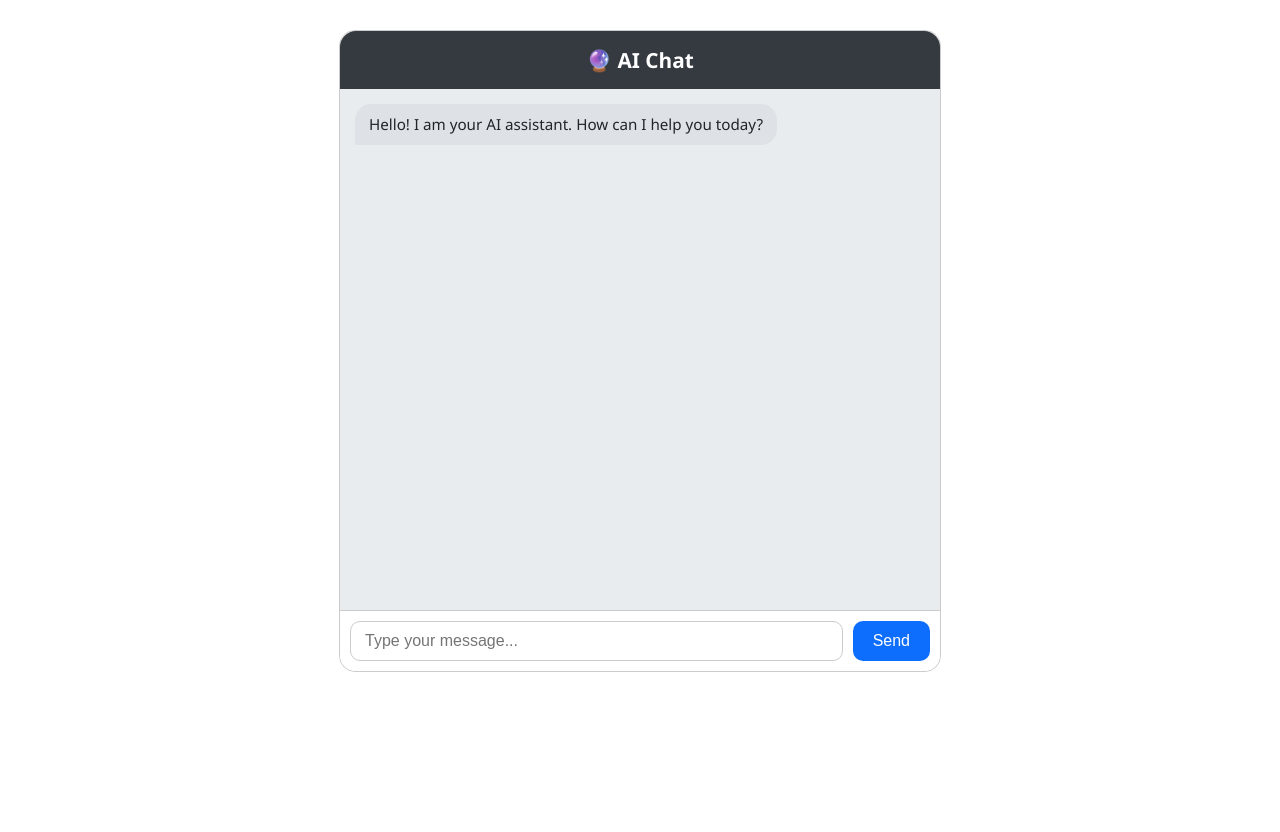
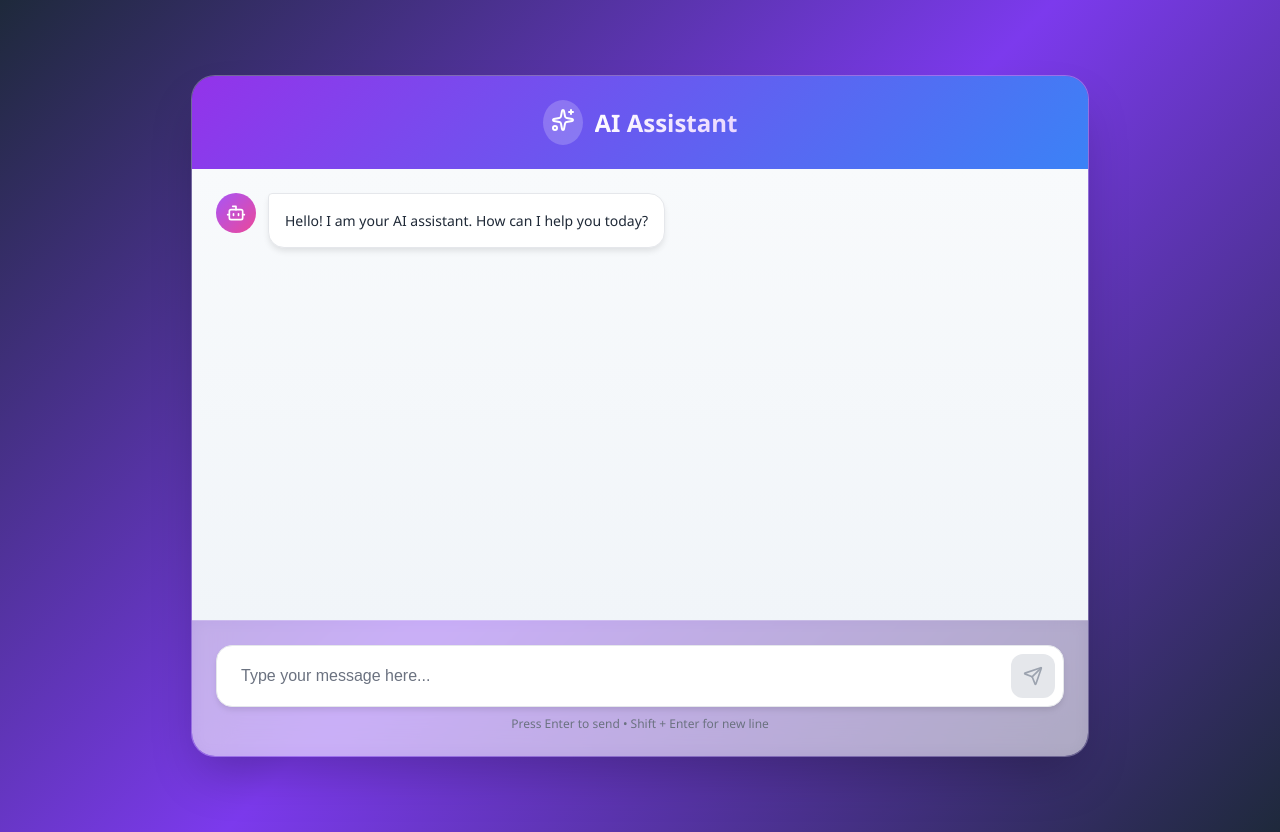
Before and after one commit to sathirapramudith123/Spring-Boot-AI, a React (Create React App) app in the folder chatui/: page / in a window 1280 px wide. Before the commit the page ends 800 px from the top, so only its background shows below. Built offline with nearby package versions, Linux system fonts and the light colour scheme.

Commit message:
ui design update

```diff
--- a/chatui/package.json
+++ b/chatui/package.json
@@ -8,6 +8,7 @@
     "@testing-library/react": "^16.3.0",
     "@testing-library/user-event": "^13.5.0",
     "axios": "^1.11.0",
+    "lucide-react": "^0.525.0",
     "react": "^19.1.0",
     "react-dom": "^19.1.0",
     "react-scripts": "5.0.1",
--- a/chatui/src/page/ChatUI.css
+++ b/chatui/src/page/ChatUI.css
@@ -1,90 +1,366 @@
-.chat-container {
+/* Main Container */
+.chat-app-container {
+  min-height: 100vh;
+  background: linear-gradient(135deg, #1e293b 0%, #7c3aed 50%, #1e293b 100%);
+  padding: 1rem;
+  display: flex;
+  align-items: center;
+  justify-content: center;
+  font-family: 'Segoe UI', 'Roboto', 'Helvetica Neue', Arial, sans-serif;
+}
+
+.chat-window {
   width: 100%;
-  max-width: 600px;
-  margin: 30px auto;
-  border: 1px solid #ccc;
-  border-radius: 16px;
+  max-width: 56rem;
+  height: 85vh;
+  background: rgba(255, 255, 255, 0.1);
+  backdrop-filter: blur(20px);
+  border: 1px solid rgba(255, 255, 255, 0.2);
+  border-radius: 1.5rem;
+  box-shadow: 0 25px 50px -12px rgba(0, 0, 0, 0.25);
   display: flex;
   flex-direction: column;
-  height: 80vh;
-  background: #f8f9fa;
-  font-family: 'Segoe UI', sans-serif;
+  overflow: hidden;
 }
 
+/* Header */
 .chat-header {
-  padding: 15px;
-  font-size: 1.3rem;
-  font-weight: bold;
-  background: #343a40;
+  position: relative;
+  background: linear-gradient(135deg, #9333ea 0%, #3b82f6 100%);
+  padding: 1.5rem;
   color: white;
-  border-top-left-radius: 16px;
-  border-top-right-radius: 16px;
-  text-align: center;
 }
 
-.chat-messages {
-  flex-grow: 1;
-  padding: 15px;
+.header-content {
+  display: flex;
+  align-items: center;
+  justify-content: center;
+  gap: 0.75rem;
+  position: relative;
+  z-index: 10;
+}
+
+.header-icon {
+  padding: 0.5rem;
+  background: rgba(255, 255, 255, 0.2);
+  border-radius: 50%;
+}
+
+.sparkles-icon {
+  width: 1.5rem;
+  height: 1.5rem;
+}
+
+.header-title {
+  font-size: 1.5rem;
+  font-weight: 700;
+  background: linear-gradient(135deg, #ffffff 0%, #e9d5ff 100%);
+  -webkit-background-clip: text;
+  background-clip: text;
+  -webkit-text-fill-color: transparent;
+  margin: 0;
+}
+
+.header-overlay {
+  position: absolute;
+  inset: 0;
+  background: linear-gradient(135deg, rgba(147, 51, 234, 0.2) 0%, rgba(59, 130, 246, 0.2) 100%);
+  border-radius: 1.5rem 1.5rem 0 0;
+}
+
+/* Messages Container */
+.messages-container {
+  flex: 1;
   overflow-y: auto;
+  padding: 1.5rem;
+  background: linear-gradient(180deg, #f8fafc 0%, #f1f5f9 100%);
   display: flex;
   flex-direction: column;
-  gap: 10px;
-  background-color: #e9ecef;
+  gap: 1rem;
 }
 
-.chat-bubble {
-  padding: 10px 14px;
-  border-radius: 16px;
-  max-width: 75%;
-  word-wrap: break-word;
-  font-size: 0.95rem;
-  line-height: 1.4;
+.message-wrapper {
+  display: flex;
+  align-items: flex-start;
+  gap: 0.75rem;
+  opacity: 0;
+  animation: fadeInUp 0.5s ease-out forwards;
 }
 
-.chat-bubble.user {
-  align-self: flex-end;
-  background-color: #0d6efd;
-  color: white;
-  border-bottom-right-radius: 0;
+.user-message {
+  flex-direction: row-reverse;
 }
 
-.chat-bubble.ai {
-  align-self: flex-start;
-  background-color: #dee2e6;
-  color: #212529;
-  border-bottom-left-radius: 0;
+.ai-message {
+  flex-direction: row;
 }
 
-.chat-input-container {
+/* Avatars */
+.avatar {
+  flex-shrink: 0;
+  width: 2.5rem;
+  height: 2.5rem;
+  border-radius: 50%;
   display: flex;
-  padding: 10px;
-  border-top: 1px solid #ccc;
-  background-color: #fff;
-  border-bottom-left-radius: 16px;
-  border-bottom-right-radius: 16px;
+  align-items: center;
+  justify-content: center;
 }
 
-.chat-input-container input {
-  flex: 1;
-  padding: 10px 14px;
-  font-size: 1rem;
-  border: 1px solid #ccc;
-  border-radius: 10px;
-  margin-right: 10px;
-  outline: none;
+.user-avatar {
+  background: linear-gradient(135deg, #3b82f6 0%, #9333ea 100%);
 }
 
-.chat-input-container button {
-  padding: 10px 20px;
-  background-color: #0d6efd;
-  border: none;
-  border-radius: 10px;
-  color: white;
-  cursor: pointer;
-  font-size: 1rem;
-  transition: background 0.2s ease-in-out;
+.ai-avatar {
+  background: linear-gradient(135deg, #a855f7 0%, #ec4899 100%);
 }
 
-.chat-input-container button:hover {
-  background-color: #0b5ed7;
+.avatar-icon {
+  width: 1.25rem;
+  height: 1.25rem;
+  color: white;
 }
+
+/* Message Bubbles */
+.message-bubble {
+  max-width: 75%;
+  padding: 1rem;
+  border-radius: 1rem;
+  box-shadow: 0 4px 6px -1px rgba(0, 0, 0, 0.1);
+}
+
+.user-bubble {
+  background: linear-gradient(135deg, #3b82f6 0%, #9333ea 100%);
+  color: white;
+  border-top-right-radius: 0.25rem;
+}
+
+.ai-bubble {
+  background: white;
+  border: 1px solid #e5e7eb;
+  color: #1f2937;
+  border-top-left-radius: 0.25rem;
+}
+
+.message-text {
+  font-size: 0.875rem;
+  line-height: 1.5;
+  margin: 0;
+}
+
+/* Loading Bubble */
+.loading-bubble {
+  background: white;
+  border: 1px solid #e5e7eb;
+}
+
+.loading-content {
+  display: flex;
+  align-items: center;
+  gap: 0.5rem;
+}
+
+.typing-dots {
+  display: flex;
+  gap: 0.25rem;
+}
+
+.dot {
+  width: 0.5rem;
+  height: 0.5rem;
+  background: #9333ea;
+  border-radius: 50%;
+  animation: bounce 1.4s ease-in-out infinite both;
+}
+
+.dot-1 {
+  animation-delay: -0.32s;
+}
+
+.dot-2 {
+  animation-delay: -0.16s;
+}
+
+.dot-3 {
+  animation-delay: 0s;
+}
+
+.loading-text {
+  font-size: 0.875rem;
+  color: #6b7280;
+}
+
+/* Input Container */
+.input-container {
+  padding: 1.5rem;
+  background: rgba(255, 255, 255, 0.5);
+  backdrop-filter: blur(8px);
+  border-top: 1px solid rgba(255, 255, 255, 0.2);
+}
+
+.input-wrapper {
+  display: flex;
+  align-items: center;
+  gap: 0.75rem;
+  background: white;
+  border-radius: 1rem;
+  box-shadow: 0 4px 6px -1px rgba(0, 0, 0, 0.1);
+  padding: 0.5rem;
+  border: 1px solid #e5e7eb;
+}
+
+.message-input {
+  flex: 1;
+  padding: 0.75rem 1rem;
+  background: transparent;
+  border: none;
+  outline: none;
+  color: #1f2937;
+  font-size: 1rem;
+}
+
+.message-input::placeholder {
+  color: #6b7280;
+}
+
+.message-input:disabled {
+  opacity: 0.5;
+}
+
+.send-button {
+  padding: 0.75rem;
+  border-radius: 0.75rem;
+  border: none;
+  cursor: pointer;
+  transition: all 0.2s ease;
+  display: flex;
+  align-items: center;
+  justify-content: center;
+}
+
+.send-button.enabled {
+  background: linear-gradient(135deg, #a855f7 0%, #3b82f6 100%);
+  color: white;
+}
+
+.send-button.enabled:hover {
+  background: linear-gradient(135deg, #9333ea 0%, #2563eb 100%);
+  box-shadow: 0 4px 12px rgba(168, 85, 247, 0.4);
+  transform: scale(1.05);
+}
+
+.send-button.enabled:active {
+  transform: scale(0.95);
+}
+
+.send-button.disabled {
+  background: #e5e7eb;
+  color: #9ca3af;
+  cursor: not-allowed;
+}
+
+.send-icon {
+  width: 1.25rem;
+  height: 1.25rem;
+}
+
+.input-hint {
+  font-size: 0.75rem;
+  color: #6b7280;
+  text-align: center;
+  margin: 0.5rem 0 0 0;
+}
+
+/* Animations */
+@keyframes fadeInUp {
+  from {
+    opacity: 0;
+    transform: translateY(20px);
+  }
+  to {
+    opacity: 1;
+    transform: translateY(0);
+  }
+}
+
+@keyframes bounce {
+  0%, 80%, 100% {
+    transform: scale(0);
+    opacity: 0.5;
+  }
+  40% {
+    transform: scale(1);
+    opacity: 1;
+  }
+}
+
+/* Custom Scrollbar */
+.messages-container::-webkit-scrollbar {
+  width: 6px;
+}
+
+.messages-container::-webkit-scrollbar-track {
+  background: transparent;
+}
+
+.messages-container::-webkit-scrollbar-thumb {
+  background: rgba(139, 92, 246, 0.3);
+  border-radius: 3px;
+}
+
+.messages-container::-webkit-scrollbar-thumb:hover {
+  background: rgba(139, 92, 246, 0.5);
+}
+
+/* Responsive Design */
+@media (max-width: 768px) {
+  .chat-app-container {
+    padding: 0.5rem;
+  }
+
+  .chat-window {
+    height: 95vh;
+    border-radius: 1rem;
+  }
+
+  .messages-container {
+    padding: 1rem;
+  }
+
+  .input-container {
+    padding: 1rem;
+  }
+
+  .message-bubble {
+    max-width: 85%;
+  }
+
+  .header-title {
+    font-size: 1.25rem;
+  }
+}
+
+@media (max-width: 480px) {
+  .messages-container {
+    padding: 0.75rem;
+    gap: 0.75rem;
+  }
+
+  .message-bubble {
+    max-width: 90%;
+    padding: 0.75rem;
+  }
+
+  .message-text {
+    font-size: 0.8125rem;
+  }
+
+  .avatar {
+    width: 2rem;
+    height: 2rem;
+  }
+
+  .avatar-icon {
+    width: 1rem;
+    height: 1rem;
+  }
+}
--- a/chatui/src/page/ChatUI.jsx
+++ b/chatui/src/page/ChatUI.jsx
@@ -1,4 +1,5 @@
-import React, { useState } from 'react';
+import React, { useState, useRef, useEffect } from 'react';
+import { Send, Sparkles, Bot, User } from 'lucide-react';
 import '../page/ChatUI.css';
 import axios from '../axios.jsx';
 
@@ -8,6 +9,15 @@ const ChatApp = () => {
   ]);
   const [input, setInput] = useState('');
   const [loading, setLoading] = useState(false);
+  const messagesEndRef = useRef(null);
+
+  const scrollToBottom = () => {
+    messagesEndRef.current?.scrollIntoView({ behavior: "smooth" });
+  };
+
+  useEffect(() => {
+    scrollToBottom();
+  }, [messages]);
 
   const sendMessage = async () => {
     if (input.trim() === '') return;
@@ -19,6 +29,7 @@ const ChatApp = () => {
     setLoading(true);
 
     try {
+      // Replace this with your actual API call
       const res = await axios.get('http://localhost:8080/ask-ai-options', {
         params: { prompt: input }
       });
@@ -38,31 +49,97 @@ const ChatApp = () => {
   };
 
   const handleKeyPress = (e) => {
-    if (e.key === 'Enter') sendMessage();
+    if (e.key === 'Enter' && !e.shiftKey) {
+      e.preventDefault();
+      sendMessage();
+    }
   };
 
   return (
-    <div className="chat-container">
-      <div className="chat-header">🔮 AI Chat</div>
-      <div className="chat-messages">
+    <div className="chat-app-container">
+      <div className="chat-window">
+        {/* Header */}
+        <div className="chat-header">
+          <div className="header-content">
+            <div className="header-icon">
+              <Sparkles className="sparkles-icon" />
+            </div>
+            <h1 className="header-title">AI Assistant</h1>
+          </div>
+          <div className="header-overlay"></div>
+        </div>
+
+        {/* Messages Container */}
+        <div className="messages-container">
           {messages.map((msg, index) => (
-          <div key={index} className={`chat-bubble ${msg.role}`}>
-            {msg.text}
+            <div
+              key={index}
+              className={`message-wrapper ${msg.role === 'user' ? 'user-message' : 'ai-message'}`}
+              style={{ animationDelay: `${index * 0.1}s` }}
+            >
+              {/* Avatar */}
+              <div className={`avatar ${msg.role}-avatar`}>
+                {msg.role === 'user' ? (
+                  <User className="avatar-icon" />
+                ) : (
+                  <Bot className="avatar-icon" />
+                )}
+              </div>
+
+              {/* Message Bubble */}
+              <div className={`message-bubble ${msg.role}-bubble`}>
+                <p className="message-text">{msg.text}</p>
+              </div>
             </div>
           ))}
-        {loading && <div className="chat-bubble ai">Typing...</div>}
+
+          {/* Loading Indicator */}
+          {loading && (
+            <div className="message-wrapper ai-message">
+              <div className="avatar ai-avatar">
+                <Bot className="avatar-icon" />
               </div>
-      <div className="chat-input-container">
+              <div className="message-bubble ai-bubble loading-bubble">
+                <div className="loading-content">
+                  <div className="typing-dots">
+                    <div className="dot dot-1"></div>
+                    <div className="dot dot-2"></div>
+                    <div className="dot dot-3"></div>
+                  </div>
+                  <span className="loading-text">AI is thinking...</span>
+                </div>
+              </div>
+            </div>
+          )}
+          <div ref={messagesEndRef} />
+        </div>
+
+        {/* Input Container */}
+        <div className="input-container">
+          <div className="input-wrapper">
             <input
               type="text"
-          placeholder="Type your message..."
+              placeholder="Type your message here..."
               value={input}
               onChange={(e) => setInput(e.target.value)}
               onKeyDown={handleKeyPress}
+              className="message-input"
+              disabled={loading}
             />
-        <button onClick={sendMessage} disabled={loading}>
-          {loading ? 'Sending...' : 'Send'}
+            <button
+              onClick={sendMessage}
+              disabled={loading || input.trim() === ''}
+              className={`send-button ${
+                loading || input.trim() === '' ? 'disabled' : 'enabled'
+              }`}
+            >
+              <Send className="send-icon" />
             </button>
+          </div>
+          <p className="input-hint">
+            Press Enter to send • Shift + Enter for new line
+          </p>
+        </div>
       </div>
     </div>
   );
```
Also changed, not shown: 1 other file (tests, documents, lock files or other folders). Lines whose indentation alone changed are shown as unchanged.
